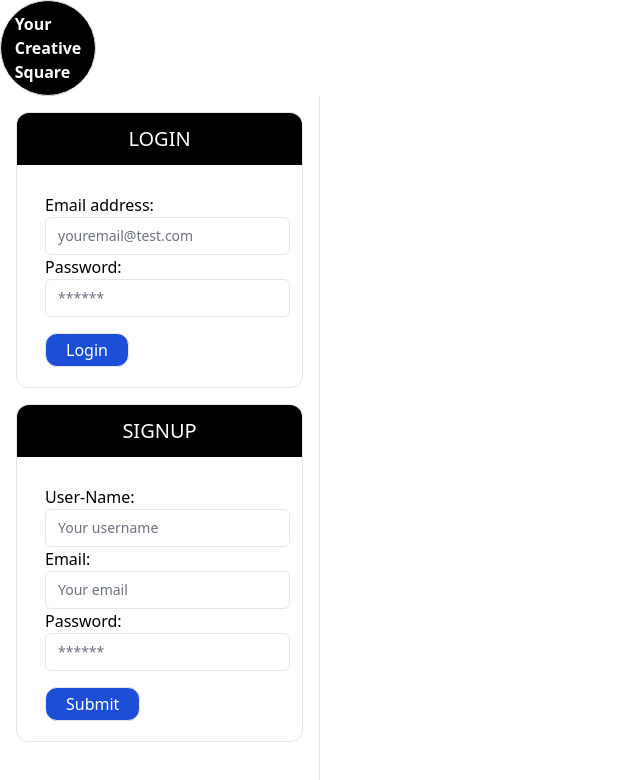
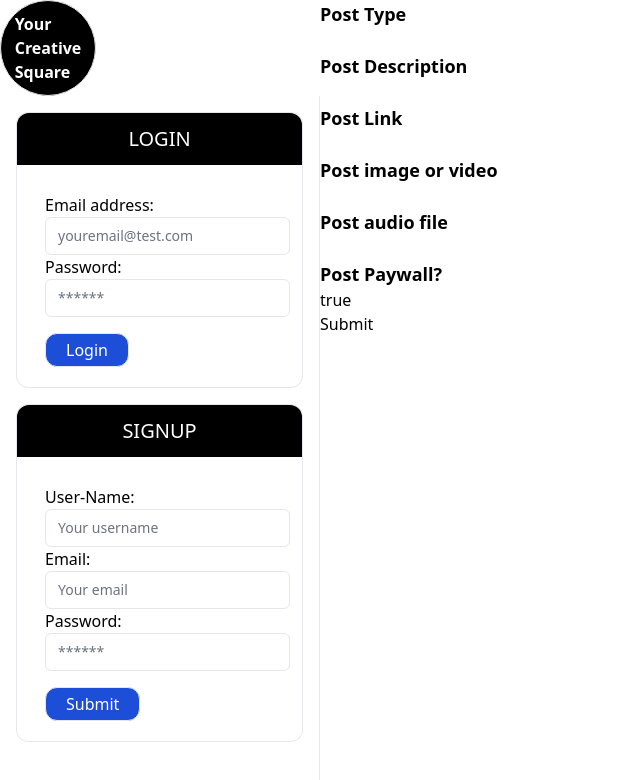
Before and after one commit to Napo-100/creative-square, a React (Create React App) app in the folder client/: page /postform in a window 1280 px wide. Shown: the top 780 px of the page, without its empty margins (0-640 px from the left). Built offline with nearby package versions, Linux system fonts and the light colour scheme.

Commit message:
updated queries and mutations, basic add post form

```diff
--- a/client/src/App.js
+++ b/client/src/App.js
@@ -13,19 +13,20 @@ import Login from "./pages/Login";
 import Signup from "./pages/Signup";
 import TopBar from "./components/TopBar";
 import SideBar from "./components/SideBar";
-import Header from './components/Header';
+import Header from "./components/Header";
+import AddPost from "./pages/AddPost";
 
 const client = new ApolloClient({
-  request: operation => {
-    const token = localStorage.getItem('id_token');
+  request: (operation) => {
+    const token = localStorage.getItem("id_token");
 
     operation.setContext({
       headers: {
-        authorization: token ? `Bearer ${token}` : ''
-      }
+        authorization: token ? `Bearer ${token}` : "",
+      },
     });
   },
-  uri: '/graphql'
+  uri: "/graphql",
 });
 // Temporary tailwind template for testing
 
@@ -40,14 +41,18 @@ function App() {
             <div className="w-full">
               {Auth.loggedIn() && <Header />}
               <Switch>
-                {Auth.loggedIn() ?
-                <Route exact path="/" component={FollowFeed} />
-                :
-                <Route exact path="/" component={MasterFeed} />
-              }
-                <Route exact path="/subscriptions" component={SubscriptionFeed} />
+                {Auth.loggedIn() ? (
+                  <Route exact path="/" component={FollowFeed} />
+                ) : (
+                  <Route exact path="/" component={MasterFeed} />
+                )}
+                <Route
+                  exact
+                  path="/subscriptions"
+                  component={SubscriptionFeed}
+                />
                 <Route exact path="/masterfeed" component={MasterFeed} />
-
+                <Route exact path="/postform" component={AddPost} />
               </Switch>
             </div>
           </div>
--- a/client/src/components/SideBar/index.js
+++ b/client/src/components/SideBar/index.js
@@ -1,6 +1,7 @@
 import React, { useState } from "react";
+import { Link } from "react-router-dom";
 import Auth from "../../utils/auth";
-import Login from "../../pages/Login"
+import Login from "../../pages/Login";
 import Signup from "../../pages/Signup";
 
 function SideBar() {
@@ -8,7 +9,9 @@ function SideBar() {
     if (Auth.loggedIn()) {
       return (
         <ul className="px-8 ">
-          <li className="p-2">CREATE POST</li>
+          <Link to="/postform">
+            <li className="p-2">Add Post</li>
+          </Link>
           <li className="p-2">UPDATE PROFILE</li>
           <li className="p-2">
             {/* this is not using the Link component to logout or user and then refresh the application to the start */}
@@ -22,7 +25,6 @@ function SideBar() {
       return (
         <ul className="">
           <li className="">
-
             <Login />
           </li>
           <li className="">
--- /dev/null
+++ b/client/src/pages/AddPost.js
@@ -0,0 +1,116 @@
+import React, { useState } from "react";
+import { useMutation } from "@apollo/react-hooks";
+import { ADD_POST } from "../utils/mutations";
+import { QUERY_POSTS, QUERY_ME } from "../utils/queries";
+
+const AddPost = () => {
+  const [formState, setFormState] = useState({
+    postMediaType: "",
+    postDescription: "",
+    postLink: "",
+    postPrimaryMedia: "",
+    postSecondaryMedia: "",
+    postPaywall: true,
+  });
+
+  const [addPost, { error }] = useMutation(ADD_POST, {
+    update(cache, { data: { addPost } }) {
+      try {
+        const { posts } = cache.readQuery({ query: QUERY_POSTS });
+        cache.writeQuery({
+          query: QUERY_POSTS,
+          data: { posts: [addPost, ...posts] },
+        });
+      } catch (err) {
+        console.error(err);
+      }
+
+      const { me } = cache.readQuery({ query: QUERY_ME });
+      cache.writeQuery({
+        query: QUERY_ME,
+        data: { me: { ...me, posts: [addPost, ...me.posts] } },
+      });
+    },
+  });
+
+  const handleChange = (event) => {
+    const { name, value } = event.target;
+
+    setFormState({
+      ...formState,
+      [name]: value,
+    });
+  };
+
+  const handleFormSubmit = async (event) => {
+    event.preventDefault();
+
+    try {
+      // add post to database
+      await addPost({
+        variables: { ...formState },
+      });
+    } catch (err) {
+      console.error(err);
+    }
+
+  };
+
+  return (
+    <div>
+      <form className="inline-grid" onSubmit={handleFormSubmit}>
+        <ul>
+          <li className="text-lg font-bold">Post Type</li>
+          <input
+            name="postMediaType"
+            type="text"
+            value={formState.postMediaType}
+            onChange={handleChange}
+          ></input>
+          <li className="text-lg font-bold">Post Description</li>
+          <input
+            name="postDescription"
+            type="text"
+            value={formState.postDescription}
+            onChange={handleChange}
+          ></input>
+          <li className="text-lg font-bold">Post Link</li>
+          <input
+            name="postLink"
+            type="text"
+            value={formState.postLink}
+            onChange={handleChange}
+          ></input>
+          <li className="text-lg font-bold">Post image or video</li>
+          <input
+            name="postPrimaryMedia"
+            type="text"
+            value={formState.postPrimaryMedia}
+            onChange={handleChange}
+          ></input>
+          <li className="text-lg font-bold">Post audio file</li>
+          <input
+            name="postSecondaryMedia"
+            type="text"
+            value={formState.postSecondaryMedia}
+            onChange={handleChange}
+          ></input>
+          <li className="text-lg font-bold">Post Paywall?</li>
+
+          <input
+            name="postPaywall"
+            type="text"
+            value={formState.postPaywall}
+            onChange={handleChange}
+          ></input>
+
+          <li>
+            <button type="submit">Submit</button>
+          </li>
+        </ul>
+      </form>
+    </div>
+  );
+};
+
+export default AddPost;
--- a/client/src/utils/mutations.js
+++ b/client/src/utils/mutations.js
@@ -63,10 +63,7 @@ export const ADD_POST = gql`
       postPrimaryMedia
       postSecondaryMedia
       postPaywall
-      commentCount
-      comments {
-        _id
-      }
+
     }
   }
 `;
```
Also changed, not shown: client/src/pages/NewPost.js (deleted).
